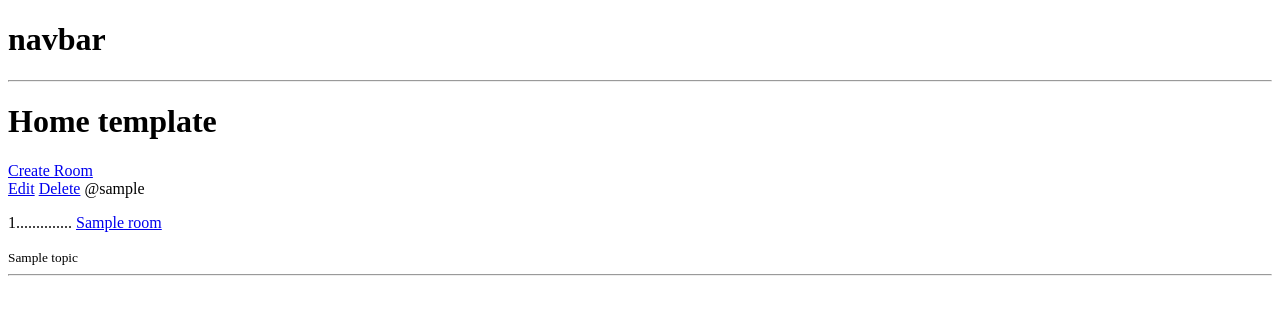
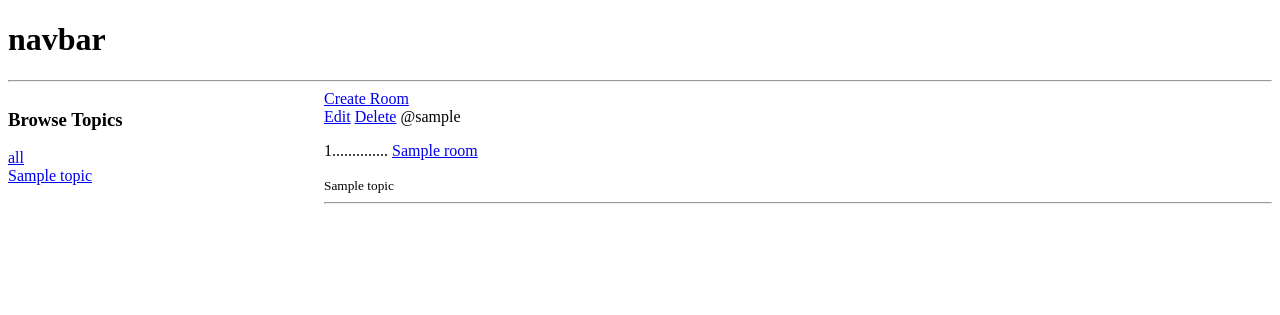
Before and after one commit to CodeBySarvesh/topic-sphere, a Django app: page / in a window 1280 px wide. Shown: the top 315 px of the page. Run offline with Django 5.2, Linux system fonts and the light colour scheme; tables that the repository leaves empty hold one stand-in row (values such as "Sample post").

Commit message:
browse topics

```diff
--- a/base/templates/base/home.html
+++ b/base/templates/base/home.html
@@ -1,12 +1,30 @@
 {% extends 'main.html' %}
 
 {% block content %}
-<h1>Home template</h1>
+
+<style>
+    .home-container{
+        display: grid;
+        grid-template-columns: 1fr 3fr;
+    }
+</style>
+
+<div class="home-container">
     <div>
+        <h3>Browse Topics</h3>
         <div>
+             <a href="{% url 'home' %}">all</a>
+        </div>
+        {% for topic in topics %}
+            <div>
+                 <a href="{% url 'home' %}?q={{topic.name}}">{{topic.name}}</a>
+            </div>
 
+        {% endfor %}
+    </div>
+    <div>
         <a href="{% url 'create-room' %}">Create Room</a>
-    </div>
+        <div>
 
             {% for room in rooms %}
             <div>
@@ -19,6 +37,10 @@
             </div>
             {% endfor %}
         </div>
+    </div>
+
+
+</div>
 
 
 {% endblock %}
--- a/base/views.py
+++ b/base/views.py
@@ -1,6 +1,6 @@
 from django.shortcuts import render, redirect
 from django.http import HttpResponse
-from .models import Room
+from .models import Room, Topic
 from .forms import RoomForm
 # Create your views here.
 
@@ -13,9 +13,11 @@ from .forms import RoomForm
 
 
 def home(request):
-    rooms = Room.objects.all()
-    print(rooms)
-    context = {'rooms':rooms}
+    q = request.GET.get('q') if request.GET.get('q') != None else ''
+    rooms = Room.objects.filter(topic__name__icontains = q)
+    topics = Topic.objects.all()
+
+    context = {'rooms':rooms,'topics':topics}
     return render(request, 'base/home.html',context)
 
 def room(request,pk):
```
Lines whose indentation alone changed are shown as unchanged.
